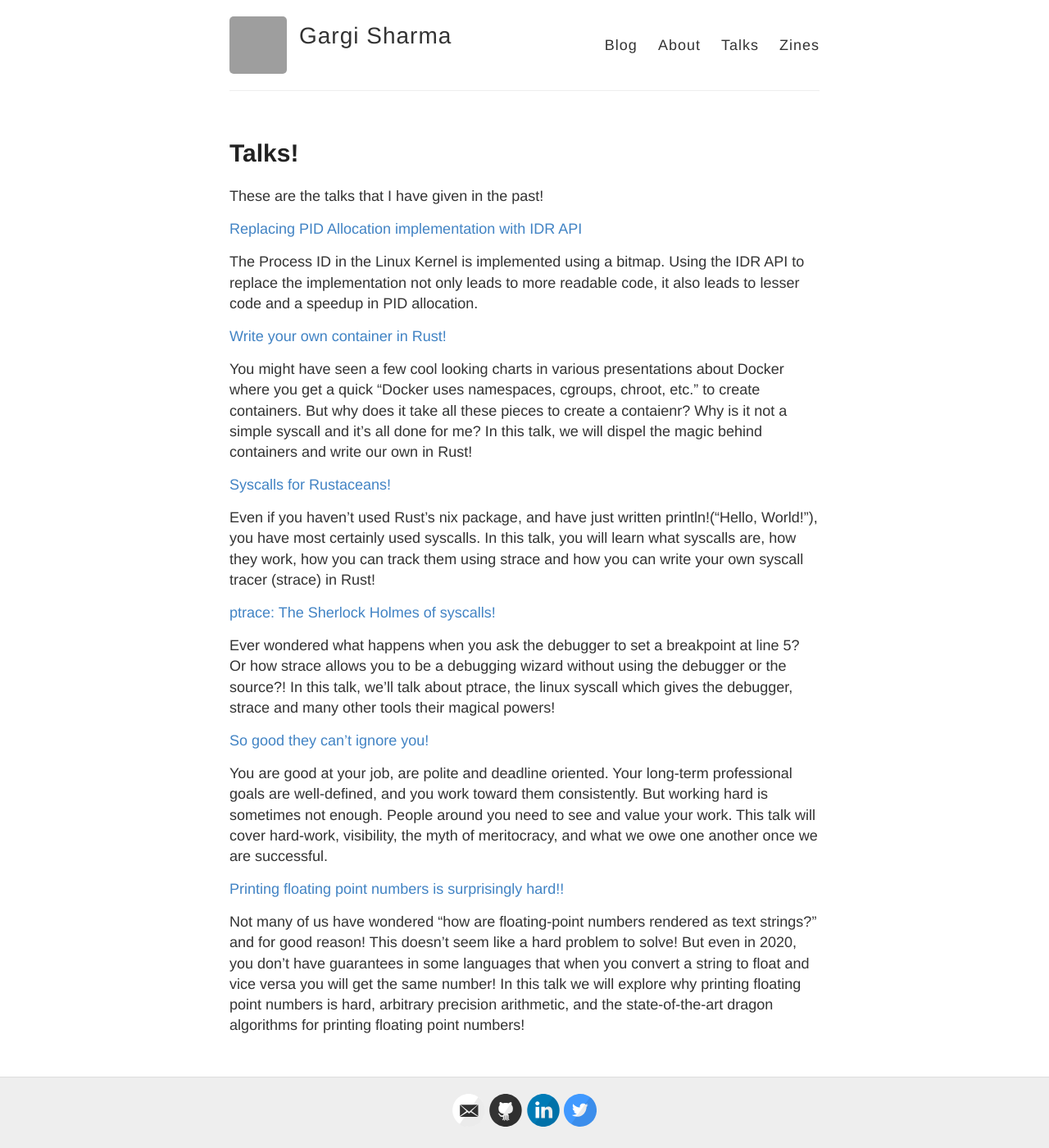
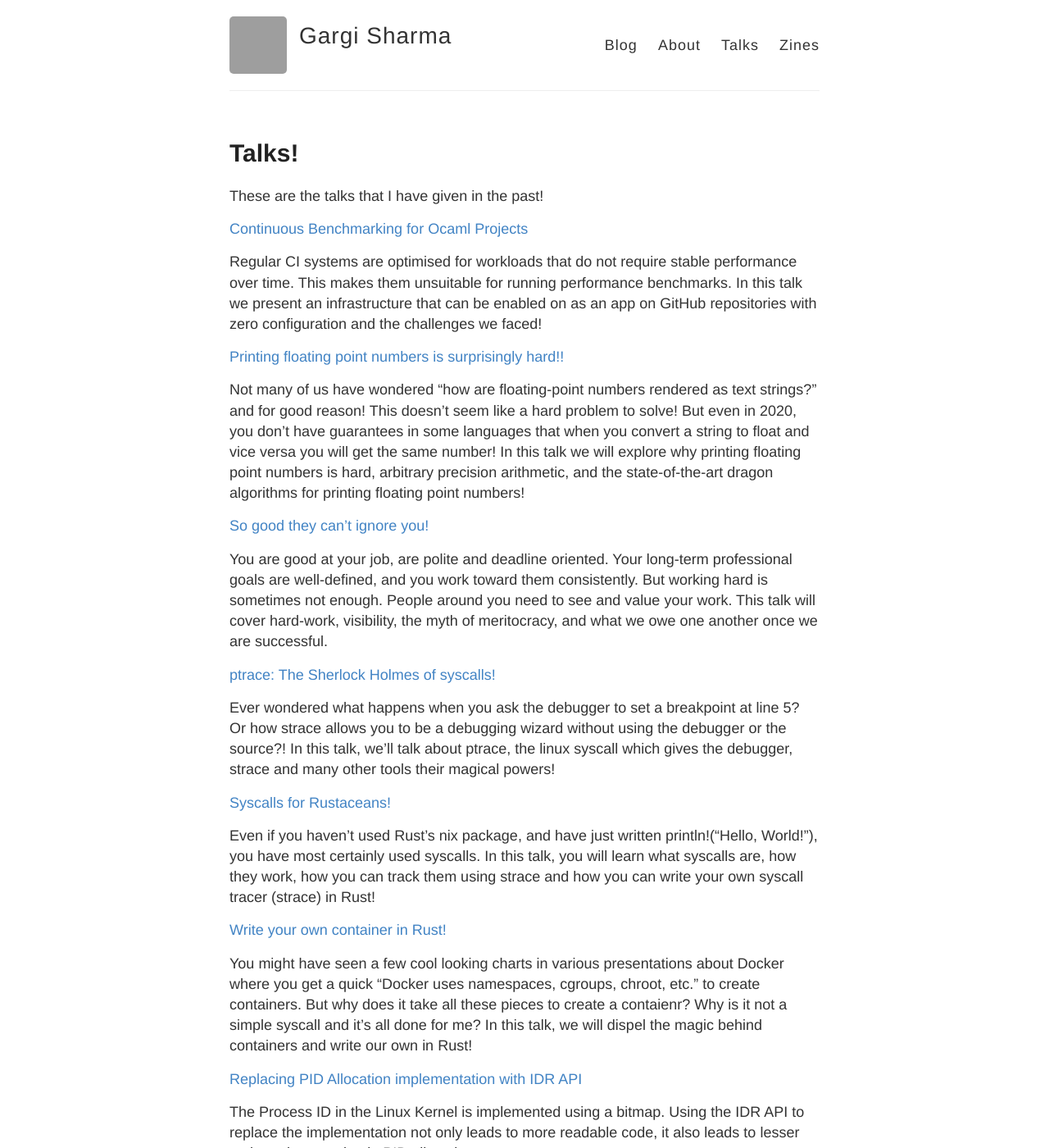
Before and after one commit to gs0510/gs0510.github.io, a Jekyll site: the page built from talks.md, in a window 1280 px wide and 1400 px high. Shown: the whole window at 82% size. Built offline with Jekyll 4.4.1, drawn with Linux system fonts in a browser that asks for light colours; a script that is not in the unit is left out; grey boxes are pictures that could not be loaded.

Commit message:
move the talks around

```diff
--- a/talks.md
+++ b/talks.md
@@ -6,26 +6,30 @@ permalink: /talks/
 
 These are the talks that I have given in the past!
 
-[Replacing PID Allocation implementation with IDR API](/docs/OSS_Europe_Slides.pdf)
+[Continuous Benchmarking for Ocaml Projects](https://www.youtube.com/watch?v=folKaWN7jy4)
 
-The Process ID in the Linux Kernel is implemented using a bitmap. Using the IDR API to replace the implementation not only leads to more readable code, it also leads to lesser code and a speedup in PID allocation.
+Regular CI systems are optimised for workloads that do not require stable performance over time. This makes them unsuitable for running performance benchmarks. In this talk we present an infrastructure that can be enabled on as an app on GitHub repositories with zero configuration and the challenges we faced!
+
+[Printing floating point numbers is surprisingly hard!!](https://youtu.be/QEZ0N0rrbL0?t=6732)
+
+Not many of us have wondered “how are floating-point numbers rendered as text strings?” and for good reason! This doesn’t seem like a hard problem to solve! But even in 2020, you don’t have guarantees in some languages that when you convert a string to float and vice versa you will get the same number! In this talk we will explore why printing floating point numbers is hard, arbitrary precision arithmetic, and the state-of-the-art dragon algorithms for printing floating point numbers!
+
+[So good they can't ignore you!](https://www.youtube.com/watch?v=xsFPAZCcPKQ)
+
+You are good at your job, are polite and deadline oriented. Your long-term professional goals are well-defined, and you work toward them consistently. But working hard is sometimes not enough. People around you need to see and value your work. This talk will cover hard-work, visibility, the myth of meritocracy, and what we owe one another once we are successful.
+
+[ptrace: The Sherlock Holmes of syscalls!](https://www.youtube.com/watch?v=6Y0-yekwsUQ)
+
+Ever wondered what happens when you ask the debugger to set a breakpoint at line 5? Or how strace allows you to be a debugging wizard without using the debugger or the source?! In this talk, we’ll talk about ptrace, the linux syscall which gives the debugger, strace and many other tools their magical powers!
+
+[Syscalls for Rustaceans!](https://www.youtube.com/watch?v=G0e2lVENaCU)
+
+Even if you haven’t used Rust’s nix package, and have just written println!(“Hello, World!”), you have most certainly used syscalls. In this talk, you will learn what syscalls are, how they work, how you can track them using strace and how you can write your own syscall tracer (strace) in Rust!
 
 [Write your own container in Rust!](https://www.youtube.com/watch?v=pCRnMrDeLV4)
 
 You might have seen a few cool looking charts in various presentations about Docker where you get a quick “Docker uses namespaces, cgroups, chroot, etc.” to create containers. But why does it take all these pieces to create a contaienr? Why is it not a simple syscall and it’s all done for me? In this talk, we will dispel the magic behind containers and write our own in Rust!
 
-[Syscalls for Rustaceans!](https://www.youtube.com/watch?v=G0e2lVENaCU)
+[Replacing PID Allocation implementation with IDR API](/docs/OSS_Europe_Slides.pdf)
 
-Even if you haven’t used Rust’s nix package, and have just written println!(“Hello, World!”), you have most certainly used syscalls. In this talk, you will learn what syscalls are, how they work, how you can track them using strace and how you can write your own syscall tracer (strace) in Rust!
-
-[ptrace: The Sherlock Holmes of syscalls!](https://www.youtube.com/watch?v=6Y0-yekwsUQ)
-
-Ever wondered what happens when you ask the debugger to set a breakpoint at line 5? Or how strace allows you to be a debugging wizard without using the debugger or the source?! In this talk, we’ll talk about ptrace, the linux syscall which gives the debugger, strace and many other tools their magical powers!
-
-[So good they can't ignore you!](https://www.youtube.com/watch?v=xsFPAZCcPKQ)
-
-You are good at your job, are polite and deadline oriented. Your long-term professional goals are well-defined, and you work toward them consistently. But working hard is sometimes not enough. People around you need to see and value your work. This talk will cover hard-work, visibility, the myth of meritocracy, and what we owe one another once we are successful.
-
-[Printing floating point numbers is surprisingly hard!!](https://youtu.be/QEZ0N0rrbL0?t=6732)
-
-Not many of us have wondered “how are floating-point numbers rendered as text strings?” and for good reason! This doesn’t seem like a hard problem to solve! But even in 2020, you don’t have guarantees in some languages that when you convert a string to float and vice versa you will get the same number! In this talk we will explore why printing floating point numbers is hard, arbitrary precision arithmetic, and the state-of-the-art dragon algorithms for printing floating point numbers!
+The Process ID in the Linux Kernel is implemented using a bitmap. Using the IDR API to replace the implementation not only leads to more readable code, it also leads to lesser code and a speedup in PID allocation.
```
Also changed, not shown: zines.md (deleted, +0 -11 lines).
